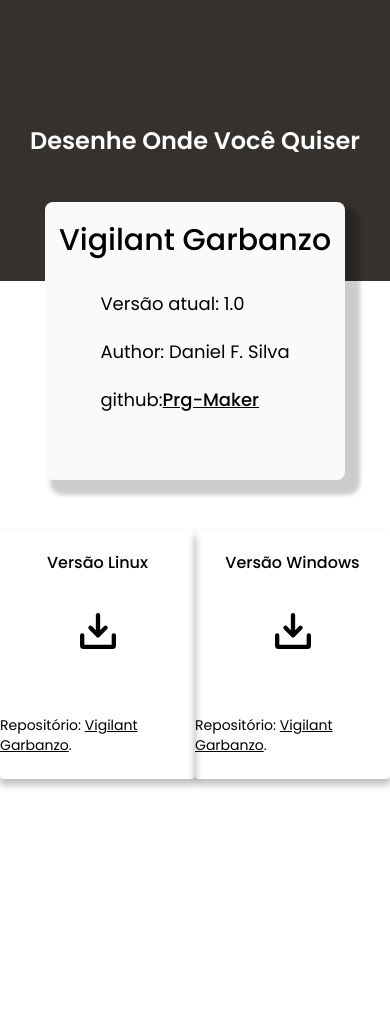
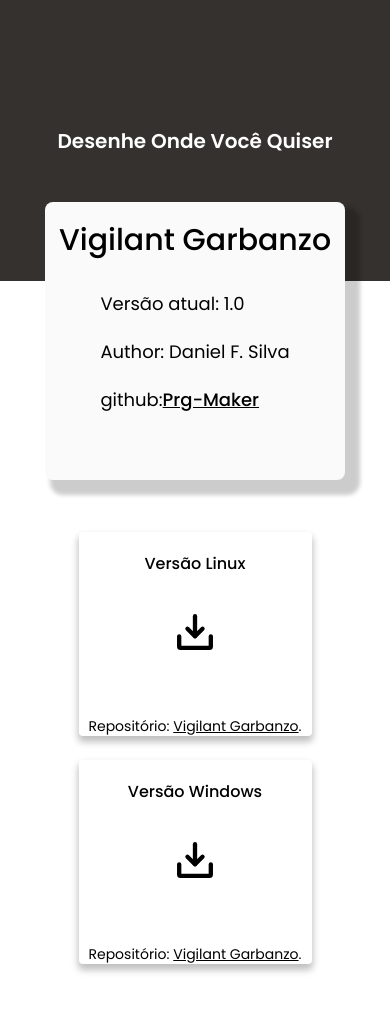
Before and after one commit to Prg-maker/web-vite, a React (Vite) app: page / in a window 390 px wide. Before the commit the page ends 844 px from the top, so only its background shows below. Built offline with nearby package versions, Linux system fonts and the light colour scheme.

Commit message:
add version mobile

```diff
--- a/src/App.tsx
+++ b/src/App.tsx
@@ -5,7 +5,7 @@ function App() {
   return (
     <div className="max-full h-screen bg-white relative">
       <header className="w-full h-1/3 bg-backgroundColorApp flex flex-col  justify-center items-center relative">
-        <h1 className="font-sans font-semibold  md:text-4xl text-2xl text-white">
+        <h1 className="font-sans font-semibold  md:text-4xl sm:text-2xl text-xl text-white">
           Desenhe Onde Você Quiser
         </h1>
 
@@ -49,8 +49,12 @@ function App() {
 
       <div className="w-full h-[250px]" />
 
-      <div className="w-full h-[274px] md:grid md:grid-rows-1 md:grid-flow-col justify-center md:gap-x-40  sm:gap-6 flex  ">
+      <div
+        className="w-full h-[274px] flex justify-center flex-col items-center mt-20  sm:grid sm:grid-rows-1 sm:grid-flow-col  md:gap-x-40  gap-6 "
+      >
+
         <CardDownload
+
           key="linux"
           versionTitle="Linux"
           urlDownload="https://drive.google.com/u/0/uc?id=1uKW8b88RajwUtNqPAEYbK8dg4W_Orkjd&export=download"
@@ -61,6 +65,9 @@ function App() {
           urlDownload="https://drive.google.com/u/0/uc?id=1jWrR0VwoKOHRhmli5Fu1MALsGMQpgJ5b&export=download"
         />
       </div>
+
+      <div className="h-32"/>
+
     </div>
   );
 }
```
